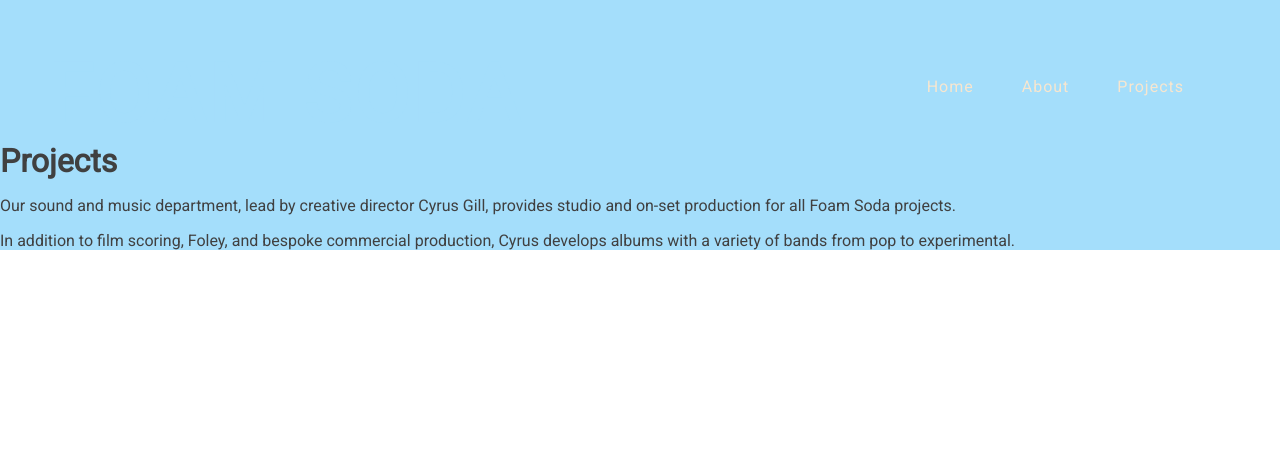
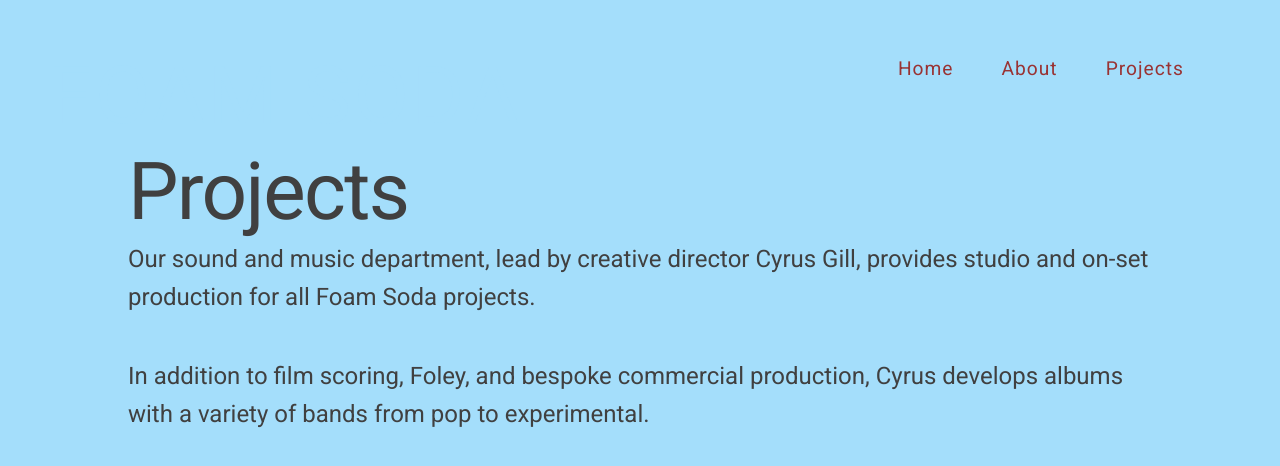
Before and after one commit to bry-an/jrdotcom, a Vue app: page /projects in a window 1280 px wide. Shown: the top 466 px of the page. Built offline with nearby package versions, Linux system fonts and the light colour scheme.

Commit message:
fix scroll from other views, style changes

```diff
--- a/src/App.vue
+++ b/src/App.vue
@@ -22,6 +22,7 @@
 
 <style lang="scss">
 @import '@/assets/style/globalStyles.scss';
+@import 'https://cdnjs.cloudflare.com/ajax/libs/skeleton/2.0.4/skeleton.min.css';
 
 html {
   font-size: 16px;
--- a/src/components/Header.vue
+++ b/src/components/Header.vue
@@ -1,11 +1,11 @@
 <template>
     <div>
       <div class="header">
-          <h1 id="header-title">FOAM SODA</h1>
+          <h1 id="header-title"> <span :class="pathIsProjects ? 'blue-text': ''">FOAM SODA</span></h1>
         <div id='nav'>
-          <router-link class="nav-item" :to="{name: 'home'}">Home</router-link>
-          <span class="nav-item" @click="handleScroll('about')" :to="{name: 'about'}">About</span>
-          <router-link class="nav-item" :to="{name: 'projects'}">Projects</router-link>
+          <router-link :class="['nav-item',{'blacktext' : pathIsProjects}]" :to="{name: 'home'}">Home</router-link>
+          <span :class="['nav-item',{'blacktext' : pathIsProjects}]" @click="handleScroll('about')" :to="{name: 'about'}">About</span>
+          <router-link :class="['nav-item',{'blacktext' : pathIsProjects}]" :to="{name: 'projects'}">Projects</router-link>
         </div>
       </div>
     </div>
@@ -15,12 +15,21 @@
   name: 'Header',
   methods: {
     handleScroll(id) {
+      if (this.$route.path === '/projects') {
+        this.$router.push({name: 'home', query: {s: 'true'}})
+      } else {
       document.getElementById(id).scrollIntoView({
         behavior: 'smooth',
         block: 'start'
       })
+      }
     }
   },
+  computed: {
+    pathIsProjects() {
+      return this.$route.path === "/projects"
+    }
+  }
 }
 </script>
 <style lang="scss" scoped>
@@ -39,11 +48,6 @@
   position: -webkit-sticky; /* Safari */
   top: 0;
 }
-#nav {
-  padding-right: 0;
-  display: flex;
-  justify-content: end;
-}
 .nav-item {
   padding-right: 3rem;
   padding-top: 1.8rem;
@@ -51,12 +55,20 @@
   letter-spacing: 1px;
   cursor: pointer;
   color: $jr-cream;
+  font-size: 1.2rem;
+  &.blacktext {
+    color: $jr-red;
+  }
 }
 
 #header-title {
   margin-left: 3rem;
   font-size: 5rem;
   letter-spacing: 3px;
+  color: $jr-green;
+}
+
+.blue-text {
   color: $jr-blue;
 }
 
--- a/src/components/HeroHeader.vue
+++ b/src/components/HeroHeader.vue
@@ -41,7 +41,7 @@
     },
     },
     destroyed() {
-        window.removeEventListener('scroll')
+        window.removeEventListener('scroll', this.scrollListener)
     },
 }
 </script>
--- a/src/components/TextContainer.vue
+++ b/src/components/TextContainer.vue
@@ -1,8 +1,12 @@
 <template>
 <div class="text">
-    <h2 class="title">{{title}}</h2>
+  <div class='spacer'>
+  </div>
+    <hr class="hr top">
     <h3 class="leading">{{leading}}</h3>
+    <p class="body-text">
   {{ text }}
+  </p>
 </div>
 </template>
 
@@ -32,19 +36,35 @@
 h2 {
   text-align: center;
 }
+.spacer {
+  height: 60px;
+}
+
+.hr {
+  color: $jr-cream;
+  height: 6px;
+  background: $jr-green;
+  border: 0;
+  margin:0 0 7% 0;
+  width: 20%;
+}
 .text {
-  letter-spacing: 3px;
+  letter-spacing: 5px;
   font-size: 1.8rem;
-  text-align: justify;
   padding: 0 10rem;
   line-height: 4rem;
-}
-.title {
-  color: $jr-blue;
+  width: 40%;
+  margin: auto;
 }
 
 .leading {
   font-weight: bold;
+  margin-bottom: 4%;
+  letter-spacing: 3px;
+  line-height: 93px;
+}
+.body-text {
+  margin-top: 25%;
 }
 
 
--- /dev/null
+++ b/src/components/TwoByTwoImage.vue
@@ -0,0 +1,46 @@
+<template>
+    <div class="image-container">
+        <div v-for="imageLink in imageLinks" :key="imageLink" class="image-box">
+            <img class="image" :src="imageLink" alt="jon rose"/>
+            <div class="caption">Jon Campbell Rose</div>
+        </div>
+    </div>
+</template>
+
+<script>
+export default {
+    name: 'TwoByTwoImage',
+    props: {
+        imageLinks: {
+            type: Array,
+            required: true,
+        },
+    },
+}
+</script>
+
+<style lang="scss" scoped>
+.image-container {
+    display: flex;
+    justify-content: center;
+    align-items: center;
+    background-color: $jr-blue;
+}
+
+.image-box {
+    text-align: center;
+}
+
+.image {
+    border-radius: 50%;
+    border: 5px solid $jr-cream;
+    width: 80%;
+}
+.caption {
+    text-align: center;
+    font-size: 2rem;
+    color: #222222;
+    margin-top: 20px;
+    margin-bottom: 50px;
+}
+</style>
--- a/src/views/Home.vue
+++ b/src/views/Home.vue
@@ -8,6 +8,13 @@
       :leading="subHeaderLeading"
       />
     </div>
+    <div class="wide-image-container">
+    <two-by-two-image
+    v-if="false"
+    :imageLinks="imageLinks"
+    />
+    </div>
+
   </div>
 </template>
 
@@ -15,16 +22,21 @@
 // @ is an alias to /src
 import HeroHeader from "../components/HeroHeader.vue"
 import TextContainer from "../components/TextContainer.vue"
+import TwoByTwoImage from "../components/TwoByTwoImage.vue"
 
 export default {
   name: 'Home',
   components: {
     HeroHeader,
     TextContainer,
+    TwoByTwoImage,
   },
   computed: {
     subHeaderTitle() {
       return "FOAM SODA"
+    },
+    imageLinks() {
+      return ["https://i.ibb.co/0VFFwXb/jr.jpg","https://i.ibb.co/0VFFwXb/jr.jpg"]
     },
     subHeaderBody() {
       return `Working with artists from around the world, we take on each step of production
@@ -34,9 +46,24 @@
     },
     subHeaderLeading() {
        return `Foam Soda is a Los Angeles creative agency specializing in audiovisual production.`
-
     }
-  }
+  },
+  mounted() {
+    if (this.$route.query.s === 'true') {
+      setTimeout(() => {
+        this.scroll()
+      }, 500)
+    }
+  },
+  methods: {
+    scroll() {
+      console.log('doc', document.getElementById('about'))
+      document.getElementById('about').scrollIntoView({
+        behavior: 'smooth',
+        block: 'start'
+      })
+    },
+  },
 }
 </script>
 
@@ -50,7 +77,9 @@
   padding-top: 5%;
 }
 .text-container {
-  margin-top: 10%;
-  padding-bottom: 20%;
+  padding-bottom: 18%;
+}
+.wide-image-container {
+  width: 100%;
 }
 </style>
--- a/src/views/Projects.vue
+++ b/src/views/Projects.vue
@@ -9,15 +9,25 @@
 
 <script>
 export default {
-
+  name: 'projects',
 }
 </script>
 
 <style lang="scss">
 @import '@/assets/style/globalStyles.scss';
 
+.projects {
+  height: 100vh;
+  margin: auto;
+  width: 80%;
+}
+
+.blue-text {
+  color: $jr-blue;
+}
+
 h1 {
-  margin: 0;
+  margin: auto;
 }
 
 
```
